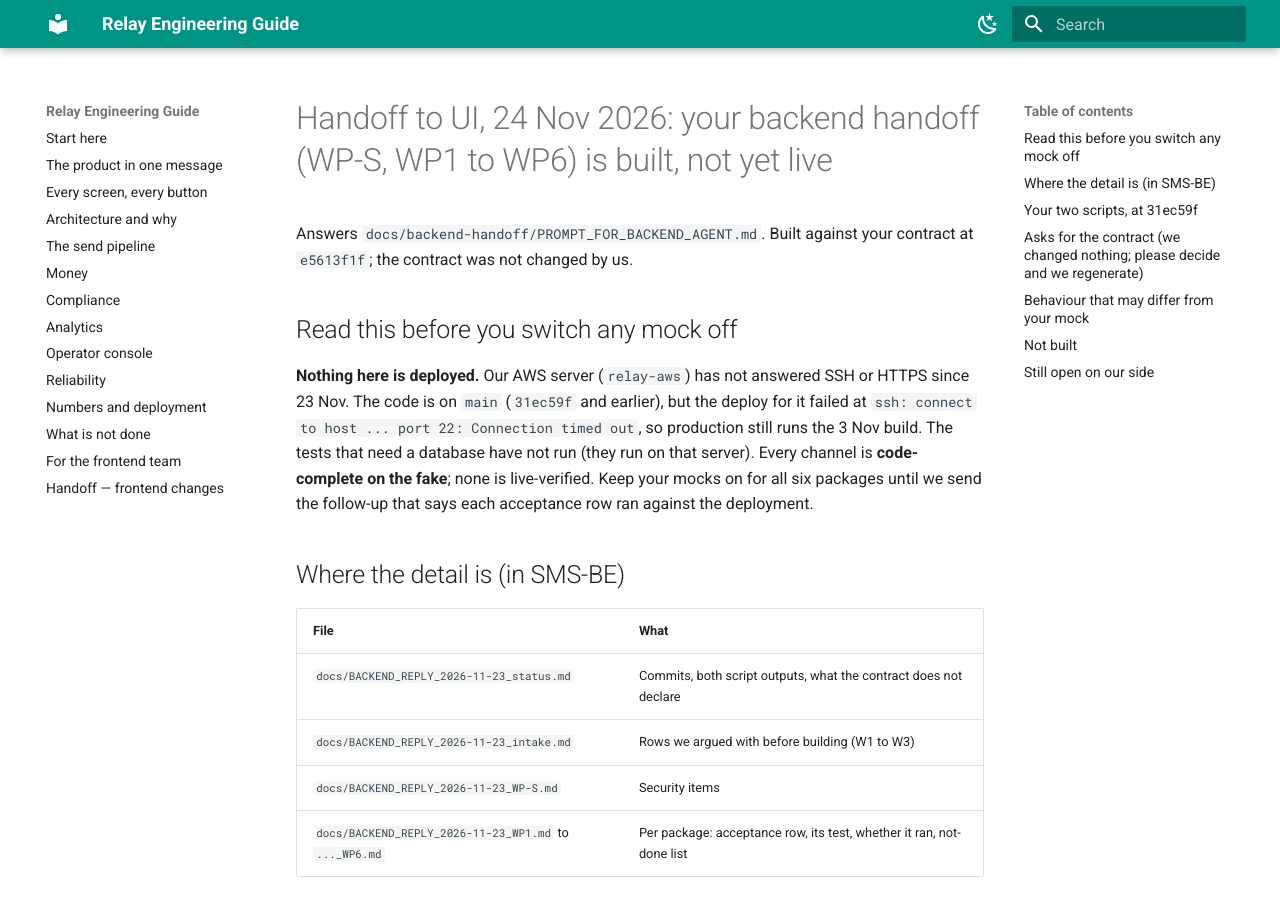
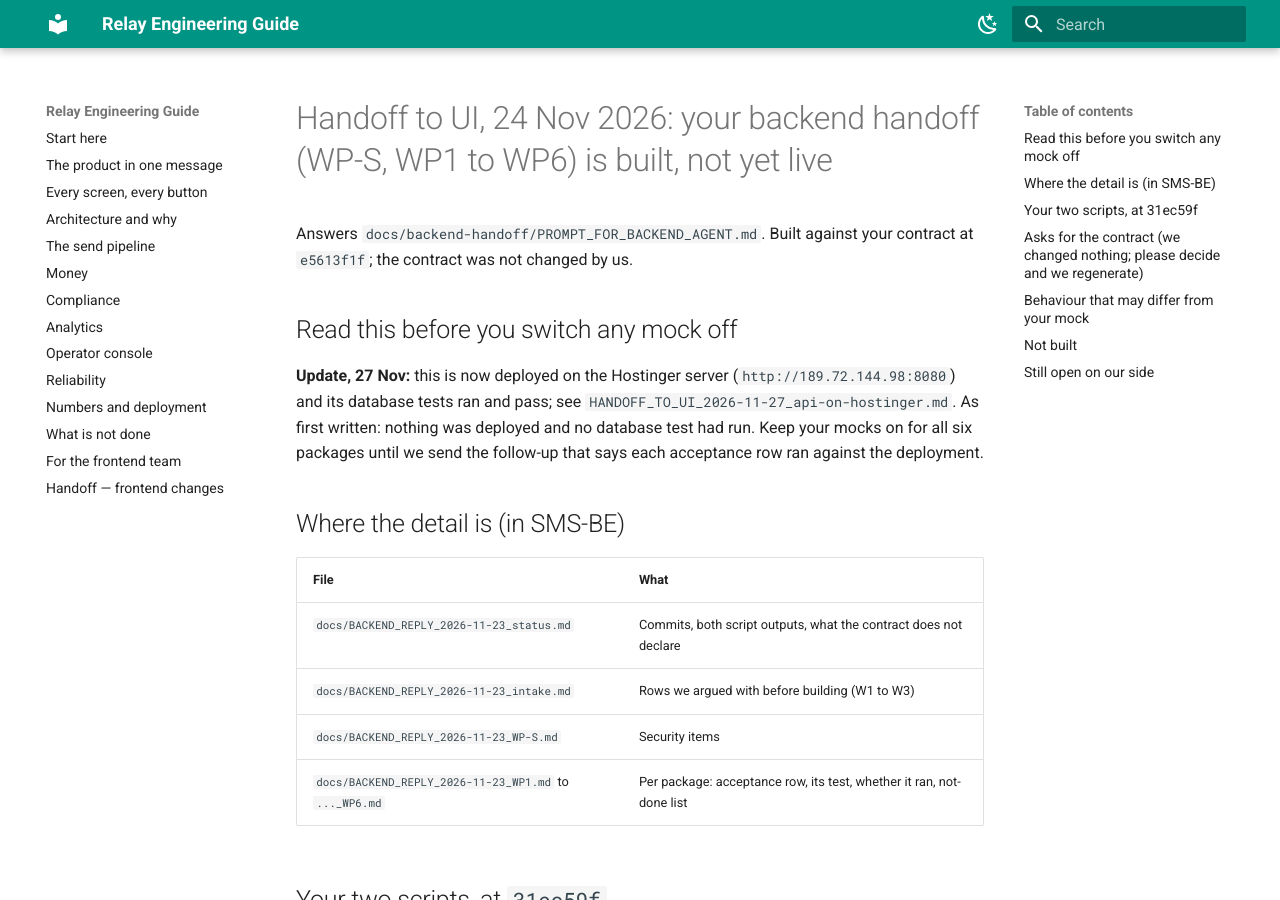
Before and after one commit to saeedafri/SMS-BE, an MkDocs documentation site: the page built from docs/HANDOFF_TO_UI_2026-11-24_backend-handoff-batches.md, in a window 1280 px wide and 900 px high. Built offline with MkDocs 1.6.1 and Material for MkDocs 9.7.7, drawn with Linux system fonts in a browser that asks for light colours.

Commit message:
docs(handoff): 24 Nov handoff points at the Hostinger deployment [skip ci]

```diff
--- a/docs/HANDOFF_TO_UI_2026-11-24_backend-handoff-batches.md
+++ b/docs/HANDOFF_TO_UI_2026-11-24_backend-handoff-batches.md
@@ -5,11 +5,9 @@ Answers `docs/backend-handoff/PROMPT_FOR_BACKEND_AGENT.md`. Built against your c
 
 ## Read this before you switch any mock off
 
-**Nothing here is deployed.** Our AWS server (`relay-aws`) has not answered SSH or HTTPS since
-23 Nov. The code is on `main` (`31ec59f` and earlier), but the deploy for it failed at
-`ssh: connect to host ... port 22: Connection timed out`, so production still runs the 3 Nov build.
-The tests that need a database have not run (they run on that server). Every channel is
-**code-complete on the fake**; none is live-verified. Keep your mocks on for all six packages until we
+**Update, 27 Nov:** this is now deployed on the Hostinger server (`http://189.72.144.98:8080`) and
+its database tests ran and pass; see `HANDOFF_TO_UI_2026-11-27_api-on-hostinger.md`. As first
+written: nothing was deployed and no database test had run. Keep your mocks on for all six packages until we
 send the follow-up that says each acceptance row ran against the deployment.
 
 ## Where the detail is (in SMS-BE)
```
